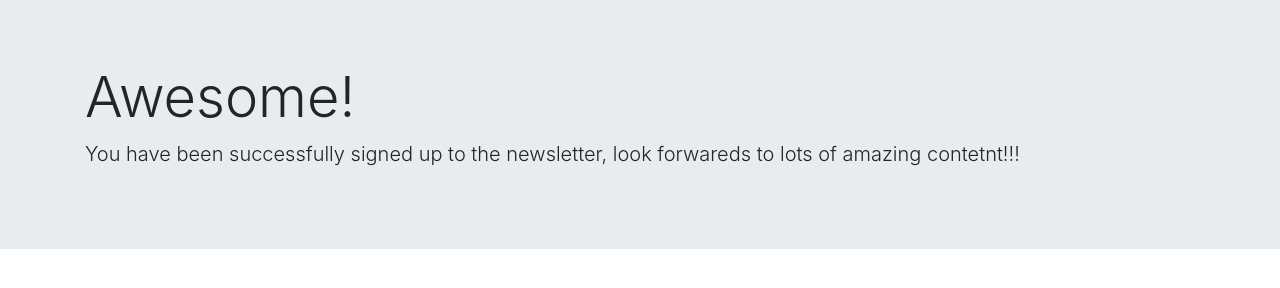
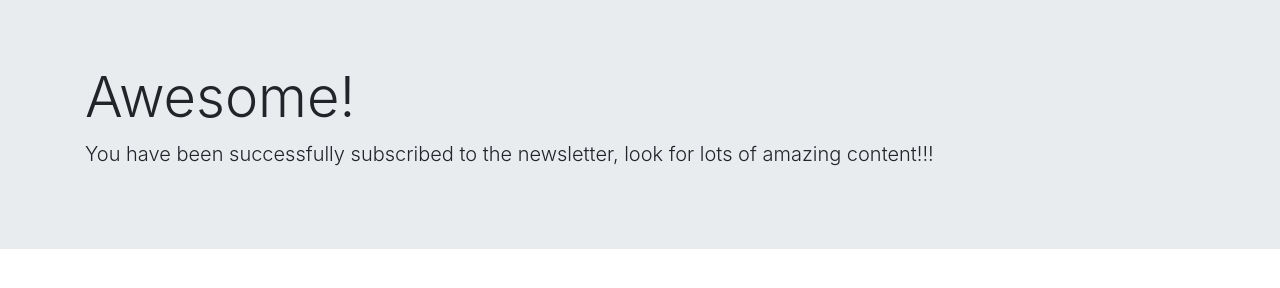
Before and after one commit to MichaelJas2020/My-Signup-App, a website: page success.html in a window 1280 px wide. Drawn offline with nearby package versions, Linux system fonts and the light colour scheme.

Commit message:
Version 5.0

```diff
--- a/success.html
+++ b/success.html
@@ -14,7 +14,7 @@
   <div class="jumbotron jumbotron-fluid">
   <div class="container">
     <h1 class="display-4">Awesome!</h1>
-    <p class="lead">You have been successfully signed up to the newsletter, look forwareds to lots of amazing contetnt!!!</p>
+    <p class="lead">You have been successfully subscribed to the newsletter, look for lots of amazing content!!!</p>
   </div>
 </div>
 
```
